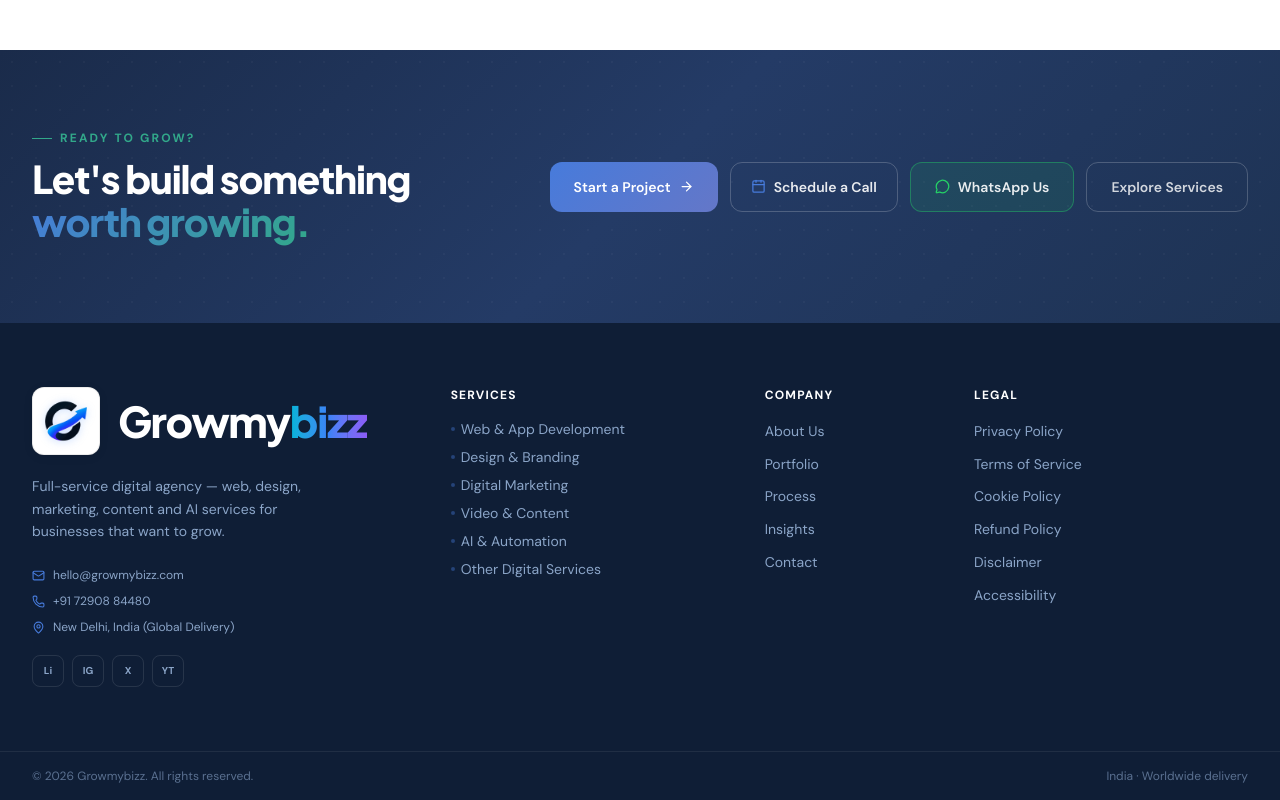
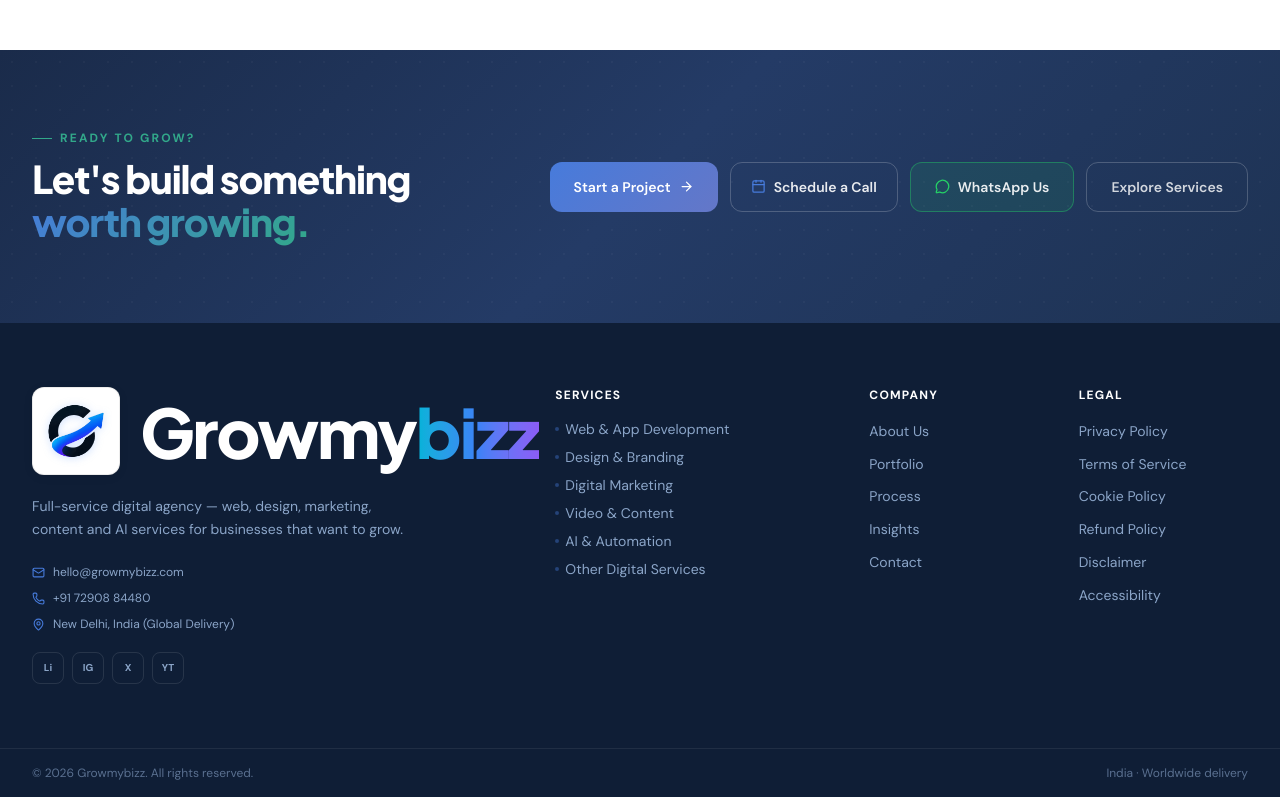
Before and after one commit to aidivi265/growmybiz-testing, a Next.js app: page /legal/accessibility in a window 1280 px wide. Shown: the part 994-1794 px from the top of the page. Built offline with nearby package versions, Linux system fonts and the light colour scheme.

Commit message:
feat: increase header Growmybizz brand name size significantly

```diff
--- a/src/components/BrandLogo.tsx
+++ b/src/components/BrandLogo.tsx
@@ -7,7 +7,7 @@ import { SYNE_FONT } from '@/lib/fonts';
 
 interface BrandLogoProps {
   variant?: 'full' | 'icon' | 'stacked';
-  size?: 'sm' | 'md' | 'lg' | 'xl' | '2xl';
+  size?: 'sm' | 'md' | 'lg' | 'xl' | '2xl' | '3xl';
   theme?: 'dark' | 'light' | 'auto';
   showTagline?: boolean;
   centered?: boolean;
@@ -39,18 +39,18 @@ export default function BrandLogo({
       gap: 'gap-2.5',
     },
     md: {
-      badge: 40,
-      icon: 28,
-      title: 'text-[1.25rem]',
+      badge: 44,
+      icon: 32,
+      title: 'text-[1.4rem] sm:text-[1.55rem]',
       tagline: 'text-[8.5px] tracking-[0.16em]',
       gap: 'gap-3',
     },
     lg: {
       badge: 48,
-      icon: 34,
-      title: 'text-[1.5rem]',
+      icon: 36,
+      title: 'text-[1.65rem] sm:text-[1.95rem]',
       tagline: 'text-[10px] tracking-[0.18em]',
-      gap: 'gap-3.5',
+      gap: 'gap-3 sm:gap-3.5',
     },
     xl: {
       badge: 64,
@@ -60,11 +60,18 @@ export default function BrandLogo({
       gap: 'gap-4',
     },
     '2xl': {
-      badge: 68,
-      icon: 50,
-      title: 'text-[2.2rem] sm:text-[2.65rem]',
+      badge: 76,
+      icon: 56,
+      title: 'text-[2.5rem] sm:text-[3.2rem]',
       tagline: 'text-[12px] tracking-[0.2em]',
       gap: 'gap-4 sm:gap-4.5',
+    },
+    '3xl': {
+      badge: 88,
+      icon: 66,
+      title: 'text-[2.75rem] xs:text-[3.2rem] sm:text-[3.85rem] md:text-[4.25rem]',
+      tagline: 'text-[13px] tracking-[0.2em]',
+      gap: 'gap-4 sm:gap-5',
     },
   }[size];
 
--- a/src/components/Footer.tsx
+++ b/src/components/Footer.tsx
@@ -82,11 +82,11 @@ export default function Footer() {
           <div className="grid grid-cols-2 md:grid-cols-12 gap-8 lg:gap-10">
 
             {/* Brand col */}
-            <div className="col-span-2 md:col-span-4">
+            <div className="col-span-2 md:col-span-5">
               <div className="mb-5">
-                <BrandLogo theme="dark" size="2xl" showTagline={false} asLink={true} />
+                <BrandLogo theme="dark" size="3xl" showTagline={false} asLink={true} />
               </div>
-              <p className="text-[#8BA5C8] text-sm leading-relaxed mb-6 max-w-[280px]">
+              <p className="text-[#8BA5C8] text-sm leading-relaxed mb-6 max-w-sm">
                 {siteConfig.description}
               </p>
               {/* Contact micro-list */}
@@ -156,7 +156,7 @@ export default function Footer() {
             </div>
 
             {/* Legal */}
-            <div className="col-span-1 md:col-span-3">
+            <div className="col-span-1 md:col-span-2">
               <h4 className="text-white text-xs font-bold uppercase tracking-widest mb-4">Legal</h4>
               <ul className="space-y-2 mb-6">
                 {[
--- a/src/components/Navbar.tsx
+++ b/src/components/Navbar.tsx
@@ -65,7 +65,7 @@ export default function Navbar() {
           <div className="flex items-center justify-between h-16">
 
             {/* ── Official Brand Logo ── */}
-            <BrandLogo theme="light" size="md" asLink={true} />
+            <BrandLogo theme="light" size="lg" asLink={true} />
 
             {/* ── Desktop Nav ── */}
             <div className="hidden lg:flex items-center gap-0.5">
@@ -116,7 +116,7 @@ export default function Navbar() {
         }`}>
           {/* Drawer header */}
           <div className="flex items-center justify-between px-5 h-16 border-b border-[#E8EDF4]">
-            <BrandLogo theme="light" size="sm" asLink={false} />
+            <BrandLogo theme="light" size="md" asLink={false} />
             <button
               onClick={() => setMobileOpen(false)}
               className="w-8 h-8 flex items-center justify-center rounded-lg text-[#6B7E95] hover:text-[#0F1C31] hover:bg-[#F7F9FC]"
```
